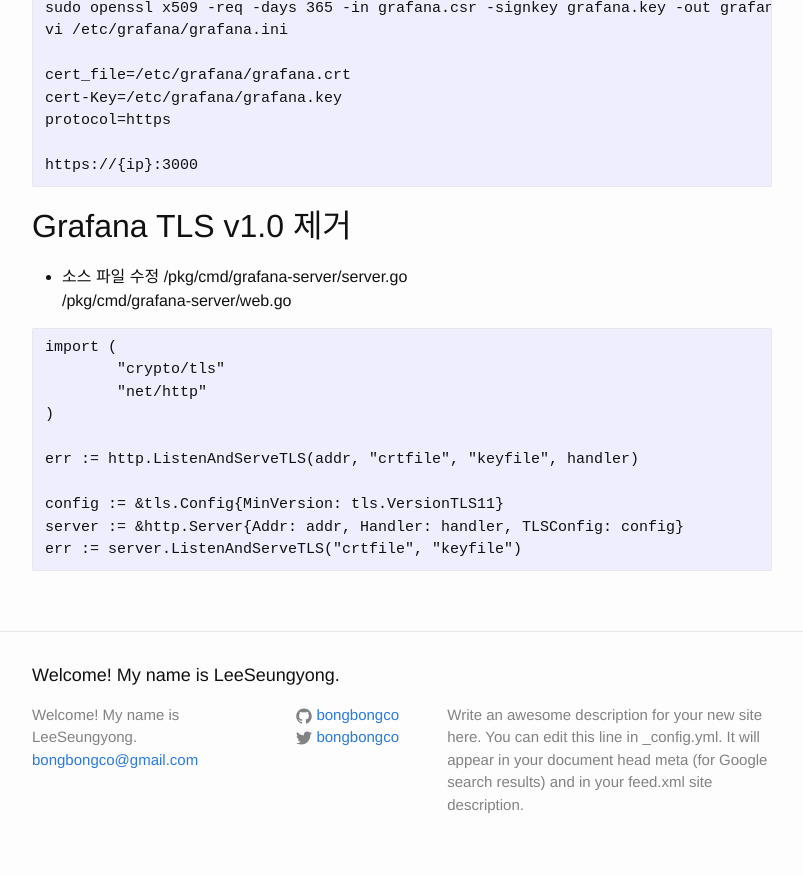
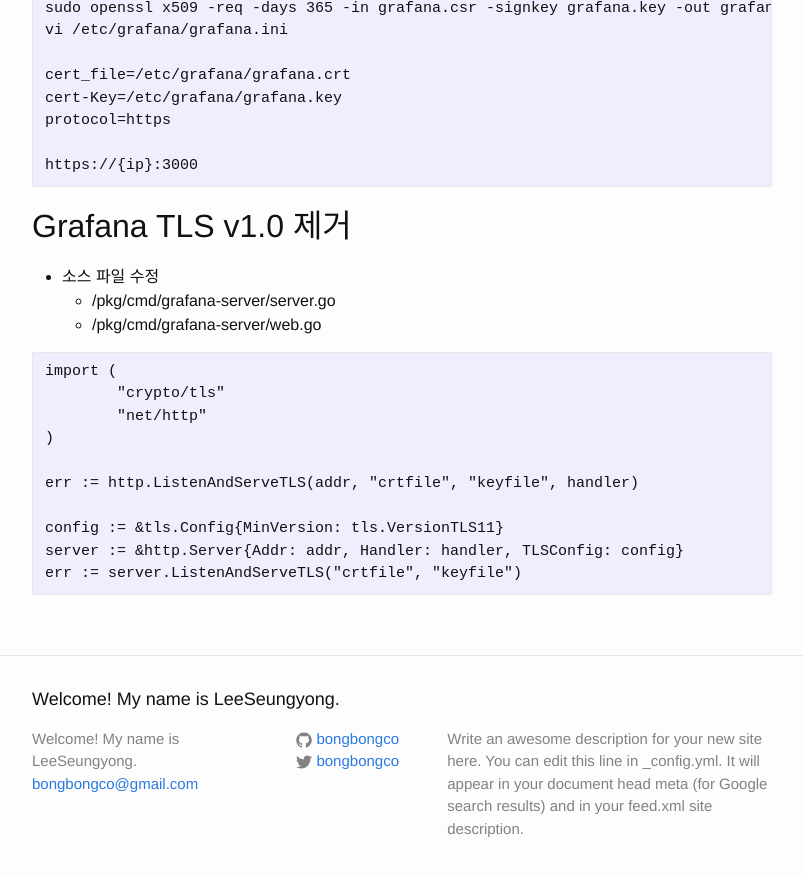
Before and after one commit to LktProgrammer/bongbongco.github.io, a Jekyll site: the page built from _posts/2016-10-06-Ubuntu-Grafana.markdown, in a window 1280 px wide and 900 px high, scrolled down 663 px. Shown: the top 876 px of the window, without its empty margins (238-1041 px from the left). Built offline with Jekyll 4.4.1, drawn with Linux system fonts in a browser that asks for light colours.

```diff
--- a/_posts/2016-10-06-Ubuntu-Grafana.markdown
+++ b/_posts/2016-10-06-Ubuntu-Grafana.markdown
@@ -40,8 +40,8 @@ Grafana TLS v1.0 제거
 ------
 
 + 소스 파일 수정
-/pkg/cmd/grafana-server/server.go
-/pkg/cmd/grafana-server/web.go
+  + /pkg/cmd/grafana-server/server.go
+  + /pkg/cmd/grafana-server/web.go
 
 ~~~
 import (
```
